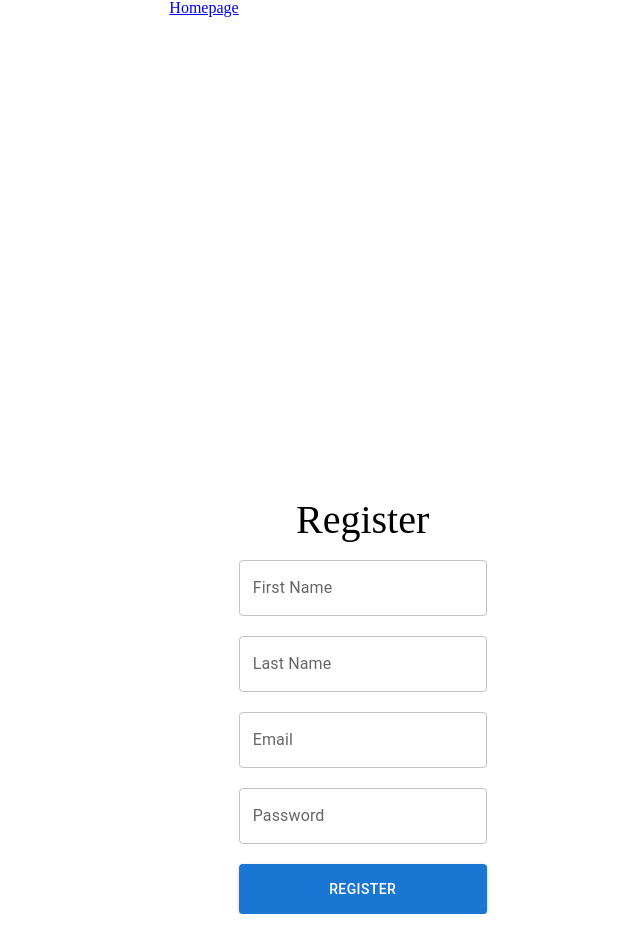
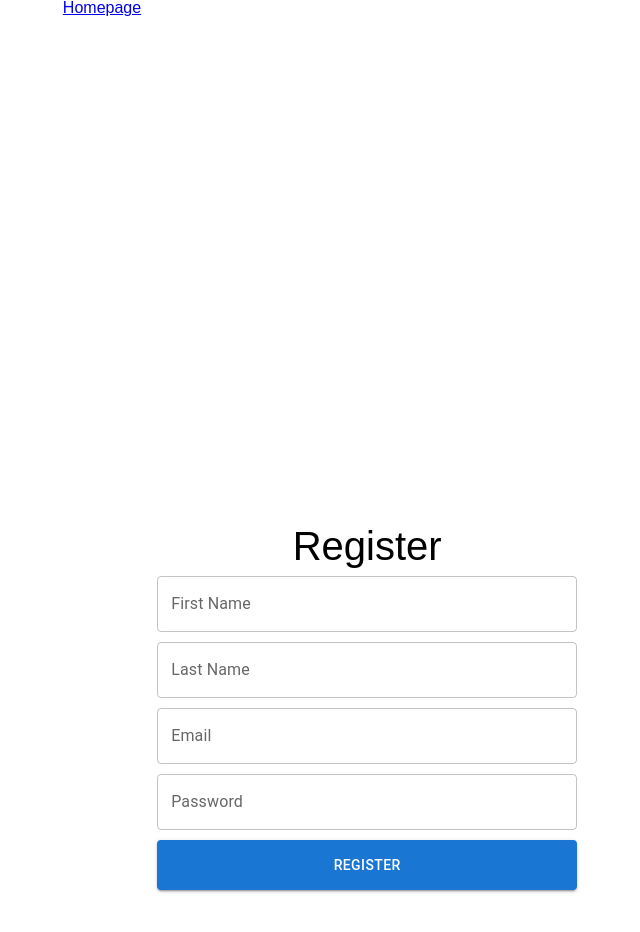
Before and after one commit to TyroneKong/anime, a React (Create React App) app in the folder client/reminisce/: page /register in a window 1280 px wide. Shown: the whole page, without its empty margins (312-952 px from the left). Built offline with nearby package versions, Linux system fonts and the light colour scheme.

Commit message:
applied resizing and pwd validation error

```diff
--- a/client/reminisce/package.json
+++ b/client/reminisce/package.json
@@ -5,6 +5,9 @@
   "dependencies": {
     "@emotion/react": "^11.9.0",
     "@emotion/styled": "^11.8.1",
+    "@fortawesome/fontawesome-svg-core": "^6.1.1",
+    "@fortawesome/free-solid-svg-icons": "^6.1.1",
+    "@fortawesome/react-fontawesome": "^0.1.18",
     "@mui/material": "^5.8.2",
     "@testing-library/jest-dom": "^5.16.4",
     "@testing-library/react": "^13.3.0",
--- a/client/reminisce/src/App.js
+++ b/client/reminisce/src/App.js
@@ -18,6 +18,8 @@ function App() {
   const [user, setUser] = useState(null);
   const [token, setToken] = useState(null);
   const [validUser, setValidUser] = useState(false);
+  const [validEmail, setValidEmail] = useState(false);
+  const [validPwd, setValidPwd] = useState(false);
 
   // only valid 4-24 characters alpha numeric
   const USER_REGEX = /^[A-z][A-z0-9-_]{3,23}$/;
@@ -68,13 +70,14 @@ function App() {
 
   useEffect(() => {
     const result = EMAIL_REGEX.test(registerEmail);
-
+    setValidEmail(result);
     console.log(result);
   }, [registerEmail]);
 
   useEffect(() => {
     const result = PWD_REGEX.test(registerPassword);
     console.log(result);
+    setValidPwd(result);
   }, [registerPassword]);
 
   const login = (e) => {
@@ -128,6 +131,8 @@ function App() {
               lastnameHandler={lastnameHandler}
               registerEmailHandler={registerEmailHandler}
               registerPasswordHandler={registerPasswordHandler}
+              validEmail={validEmail}
+              validPwd={validPwd}
             />
           }
         />
--- a/client/reminisce/src/components/animeCard/AnimeList.scss
+++ b/client/reminisce/src/components/animeCard/AnimeList.scss
@@ -1,6 +1,7 @@
 .anime__list {
   display: flex;
   flex-wrap: wrap;
-  column-gap: 20px;
+
+  column-gap: 40px;
   row-gap: 20px;
 }
--- a/client/reminisce/src/pages/Login.scss
+++ b/client/reminisce/src/pages/Login.scss
@@ -1,15 +1,26 @@
+html {
+  font-family: "Nunito", sans-serif;
+}
+
 .form-wrapper {
+  margin-top: 500px;
+  width: 100%;
+  max-width: 420px;
+  min-height: 400px;
   display: flex;
-  justify-content: center;
-  margin-top: 500px;
+  flex-direction: column;
+  justify-content: flex-start;
+  padding: 1rem;
 }
 
 .form {
   display: flex;
   flex-direction: column;
-  row-gap: 20px;
+  justify-content: space-evenly;
+  flex-grow: 1;
+  padding-bottom: 1rem;
   &__fields {
-    max-width: 100%;
+    display: flex;
   }
 }
 button {
@@ -18,6 +29,8 @@ button {
 }
 
 .login {
+  display: flex;
+  justify-content: center;
   &__title {
     font-size: 40px;
   }
--- a/client/reminisce/src/pages/Register.js
+++ b/client/reminisce/src/pages/Register.js
@@ -1,8 +1,15 @@
-import React from "react";
+import React, { useState } from "react";
 import { TextField, Button } from "@mui/material";
 import "./Register.scss";
 import { NavLink } from "react-router-dom";
 import "./Register.scss";
+import {
+  faCheck,
+  faTimes,
+  faInfoCircle,
+  faDiagramSuccessor,
+} from "@fortawesome/free-solid-svg-icons";
+import { FontAwesomeIcon } from "@fortawesome/react-fontawesome";
 
 export const Register = ({
   register,
@@ -10,7 +17,12 @@ export const Register = ({
   lastnameHandler,
   registerEmailHandler,
   registerPasswordHandler,
+  validEmail,
+  validPwd,
 }) => {
+  console.log(validPwd);
+  const [pwdFocus, setPwdFocus] = useState(false);
+
   return (
     <div className="register">
       <NavLink to="/">Homepage</NavLink>
@@ -29,16 +41,42 @@ export const Register = ({
             onChange={lastnameHandler}
             label="Last Name"
           ></TextField>
+
+          <span className={validEmail ? "valid" : "hide"}>
+            <FontAwesomeIcon icon={faCheck} />
+          </span>
           <TextField
             className="form__fields"
             onChange={registerEmailHandler}
             label="Email"
           ></TextField>
+          <span className={validPwd ? "valid" : "hide"}>
+            <FontAwesomeIcon icon={faCheck} />
+          </span>
           <TextField
             className="form__fields"
             onChange={registerPasswordHandler}
             label="Password"
+            onFocus={() => setPwdFocus(true)}
+            onBlur={() => setPwdFocus(false)}
           ></TextField>
+          <p className={pwdFocus && !validPwd ? "error" : "offscreen"}>
+            <span>
+              8 to 24 characters.
+              <br />
+              must include uppercase and lowercase letters, a number and a
+              special character.
+              <br />
+              <span>Allowed special characters:@</span>{" "}
+              <span aria-label="exclamtion mark">!</span>
+              <span aria-label="hashtag">#</span>
+              <span aria-label="pound sign">£</span>
+              <span aria-label="dollar sign">$</span>
+              <span aria-label="percent">%</span>
+              <span aria-label="underscore">_</span>
+            </span>
+          </p>
+
           <Button type="submit" variant="contained">
             Register
           </Button>
--- a/client/reminisce/src/pages/Register.scss
+++ b/client/reminisce/src/pages/Register.scss
@@ -5,3 +5,28 @@
     font-size: 40px;
   }
 }
+
+.error {
+  font-size: 0.75rem;
+  border-radius: 0.5rem;
+  color: red;
+  padding: 0.25rem;
+  position: relative;
+  bottom: -10px;
+}
+
+.offscreen {
+  position: absolute;
+  left: -9999px;
+}
+
+.valid {
+  color: limegreen;
+  position: relative;
+  left: 230px;
+  top: 50px;
+}
+
+.hide {
+  display: none;
+}
```
Also changed, not shown: 1 other file (tests, documents, lock files or other folders).
